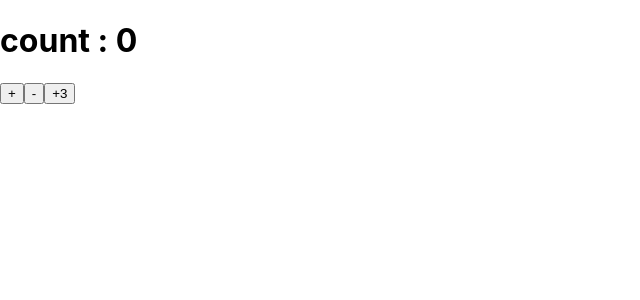
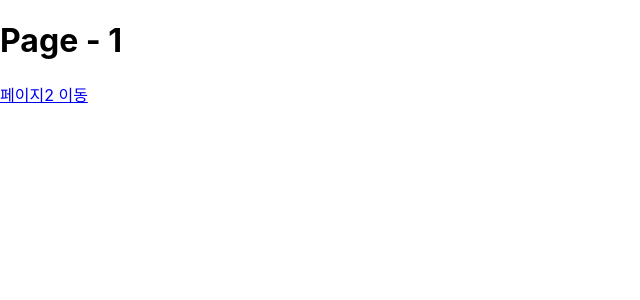
Before and after one commit to gudwh14/ts-react-practice, a React (Create React App) app: page /page1/1 in a window 1280 px wide. Shown: the top 300 px of the page, without its empty margins (0-640 px from the left). Built offline with nearby package versions, Linux system fonts and the light colour scheme.

Commit message:
feat : @types/React-Router-dom
TS 가 적용된 router 를 사용하여 라우터간 페이지 이동
match, location, history Props 받아서 사용

```diff
--- a/package.json
+++ b/package.json
@@ -12,10 +12,12 @@
     "@types/react": "^17.0.13",
     "@types/react-dom": "^17.0.8",
     "@types/react-redux": "^7.1.18",
+    "@types/react-router-dom": "^5.1.8",
     "@types/redux-logger": "^3.0.9",
     "react": "^17.0.2",
     "react-dom": "^17.0.2",
     "react-redux": "^7.2.4",
+    "react-router-dom": "^5.2.0",
     "react-scripts": "4.0.3",
     "redux": "^4.1.0",
     "redux-logger": "^3.0.6",
--- a/src/App.tsx
+++ b/src/App.tsx
@@ -11,6 +11,7 @@ import Sample from "./ContextAPI/Sample";
 import CounterContainer from "./Redux/components/CounterContainer";
 import TodoContainer from "./Redux/components/TodoContainer";
 import CounterContainerRF from "./Redux/ReduxToolkit/components/CounterContainerRF";
+import RouterIndex from "./Router/RouterIndex";
 
 function App() {
   return (
@@ -22,7 +23,8 @@ function App() {
       // </SampleProvider>
       // <CounterContainer/>
       // <TodoContainer/>
-      <CounterContainerRF/>
+      // <CounterContainerRF/>
+      <RouterIndex/>
   );
 }
 
--- /dev/null
+++ b/src/Router/RouterIndex.tsx
@@ -0,0 +1,16 @@
+import {BrowserRouter, Switch ,Route} from "react-router-dom";
+import Page1 from "./pages/Page1";
+import Page2 from "./pages/Page2";
+
+const RouterIndex = () => {
+    return (
+        <BrowserRouter>
+            <Switch>
+                <Route exact path="/page1/:id" component={Page1}/>
+                <Route exact path="/page2" component={Page2}/>
+            </Switch>
+        </BrowserRouter>
+    )
+}
+
+export default RouterIndex;
--- /dev/null
+++ b/src/Router/pages/Page1.tsx
@@ -0,0 +1,38 @@
+import {RouteComponentProps,Link} from 'react-router-dom';
+
+// match 에서 prams 를 읽어오기위해서 사용할 타입을 정의해줍니다
+type MatchParams = {
+    id : string;
+}
+
+// RouteComponentsProps 를 통해서 history , match , location 을 받을 수 있습니다.
+// 받을 params 타입을 Generics 에 주입시켜준다.
+// http://localhost:3000/page1/1?query=Hello
+// query : Hello ( location.search)
+// id : 1 ( match.params )
+const Page1 =({match, location , history} : RouteComponentProps<MatchParams>) => {
+    console.log("match" , match);
+    console.log("location" , location);
+    console.log("history" , history);
+
+    // location.search 에서 QueryString 가져오기위한 Hook 생성
+    const useQuery = () => {
+        return new URLSearchParams(location.search);
+    }
+    // get($name) 을 통해서 가져올 수 있다.
+    const query = useQuery().get("query");
+
+    // MatchParams Type 으로 형변환
+    const {id} = match.params;
+
+    console.log(id);
+    console.log(query);
+    return(
+        <>
+            <h1>Page - 1</h1>
+            <Link to={"/page2"}>페이지2 이동</Link>
+        </>
+    )
+}
+
+export default Page1;
--- /dev/null
+++ b/src/Router/pages/Page2.tsx
@@ -0,0 +1,16 @@
+import {Link, RouteComponentProps} from "react-router-dom";
+
+const Page2 = ({match, location , history} : RouteComponentProps) => {
+    console.log("match" , match);
+    console.log("location" , location);
+    console.log("history" , history);
+
+    return(
+        <>
+            <h1>Page - 2</h1>
+            <Link to={"/page1/1"}>페이지1 이동</Link>
+        </>
+    )
+}
+
+export default Page2;
```
Also changed, not shown: 1 other file (tests, documents, lock files or other folders).
